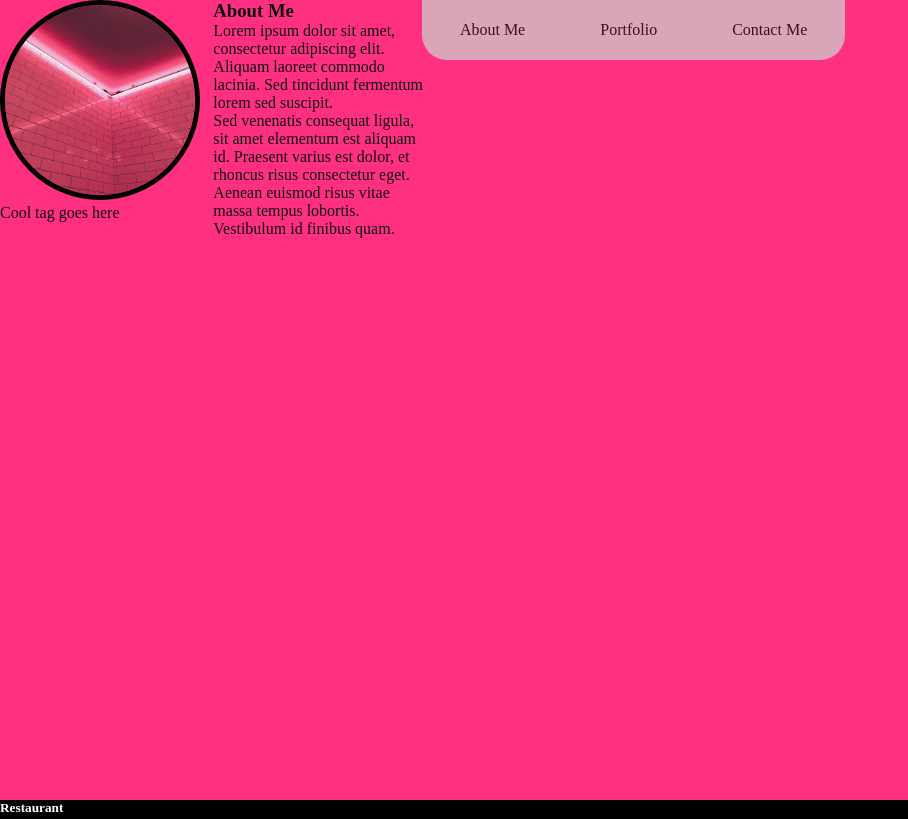
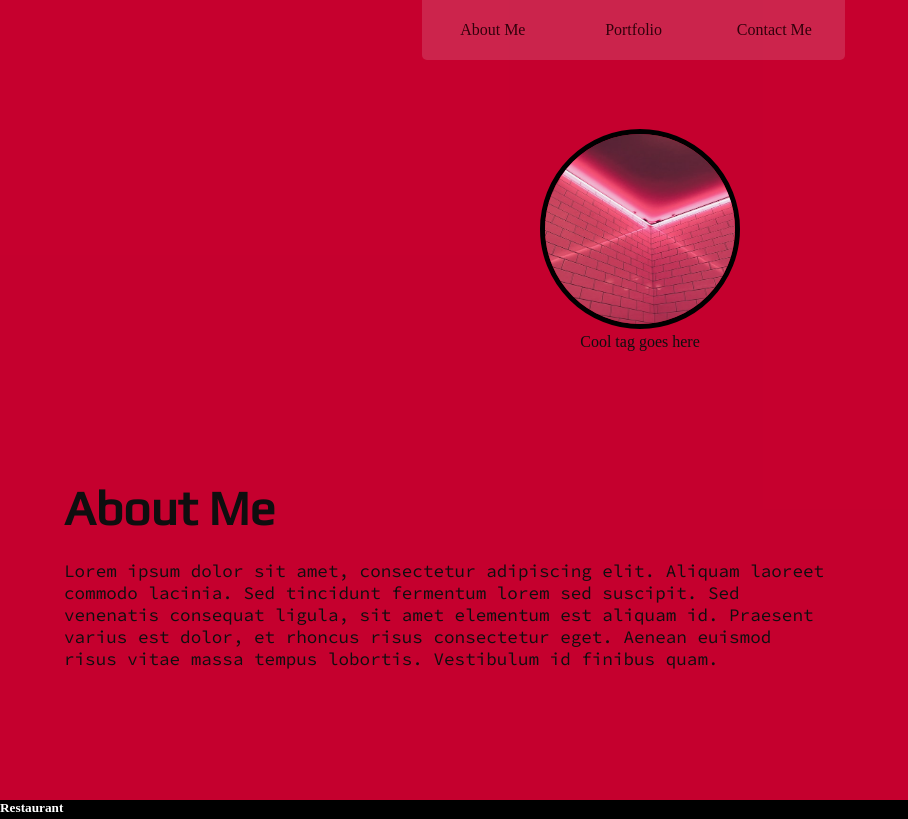
Before and after one commit to kasra-nejad/portfolio, a plain HTML site: page index.html in a window 1280 px wide. Shown: the top 819 px of the page, without its empty margins (0-908 px from the left). Drawn offline with Linux system fonts and the light colour scheme.

Commit message:
fixed landing

```diff
--- a/index.html
+++ b/index.html
@@ -28,8 +28,8 @@
       <div class="about__description">
         <h3 class="about__description__title">About Me</h3>
         <p class="about__description__text">
-          Lorem ipsum dolor sit amet, consectetur adipiscing elit. Aliquam laoreet commodo lacinia. Sed tincidunt fermentum lorem sed suscipit.<br> Sed venenatis consequat ligula, sit amet elementum est aliquam id. Praesent varius est dolor, et rhoncus
-          risus consectetur eget. Aenean euismod risus vitae massa tempus lobortis.<br> Vestibulum id finibus quam.
+          Lorem ipsum dolor sit amet, consectetur adipiscing elit. Aliquam laoreet commodo lacinia. Sed tincidunt fermentum lorem sed suscipit. Sed venenatis consequat ligula, sit amet elementum est aliquam id. Praesent varius est dolor, et rhoncus
+          risus consectetur eget. Aenean euismod risus vitae massa tempus lobortis. Vestibulum id finibus quam.
         </p>
       </div>
     </div>
--- a/style.css
+++ b/style.css
@@ -1,7 +1,9 @@
+@import url('https://fonts.googleapis.com/css?family=Play|Source+Code+Pro');
+
 :root {
   --maintext-color: #0f0e0f;
-  --nav-color: #ccc;
-  --about-color: #ff307f;
+  --nav-color: rgb(239, 246, 247,0.2);
+  --about-color: rgb(219, 0, 51,0.90);
 }
 
 * {
@@ -17,23 +19,22 @@
   }
 
 .navbar__list {
-  display: flex;
+  display: grid;
+  grid-template-columns: repeat(3,1fr);
   width: 33vw;
   height: 60px;
   margin: auto 33vw;
-  border-radius:
   text-align: center;
   justify-content: space-around;
   align-items: center;
-  border-bottom-right-radius: 25px;
-  border-bottom-left-radius: 25px;
+  border-bottom-right-radius: 5px;
+  border-bottom-left-radius: 5px;
   background-color: var(--nav-color);
   opacity: 0.75;
 }
 
 .navbar__list__item {
   list-style-type: none;
-  opacity: 1;
   color: black;
 }
 
@@ -45,11 +46,19 @@
 
 .about {
   display: grid;
-  grid-template: repeat(3,1fr) /repeat(6,1fr);
+  grid-template: repeat(10,1fr) /repeat(5,1fr);
   width: 100vw;
   height: 100vh;
   background-color: var(--about-color);
   color: var(--maintext-color);
+}
+
+.about__logo {
+    grid-column: 3/4;
+    grid-row: 2/6;
+    align-self: center;
+    justify-self: center;
+
 }
 
 .about__logo__image {
@@ -58,3 +67,27 @@
   border-radius: 50%;
   border: black solid 5px;
 }
+
+.about__logo__tag {
+  text-align: center;
+}
+
+.about__description {
+  display: grid;
+  grid-template-rows: repeat(4,1fr);
+    grid-row: 7/-1;
+    grid-column: 1/4;
+    position: relative;
+    left: 4em;
+      }
+
+ .about__description__title {
+    font-size: 3em;
+font-family: 'Play', sans-serif;
+ }
+
+ .about__description__text {
+  grid-row: 2/-1;
+  font-family: 'Source Code Pro', monospace;
+  font-size: 1.1em;
+ }
```
